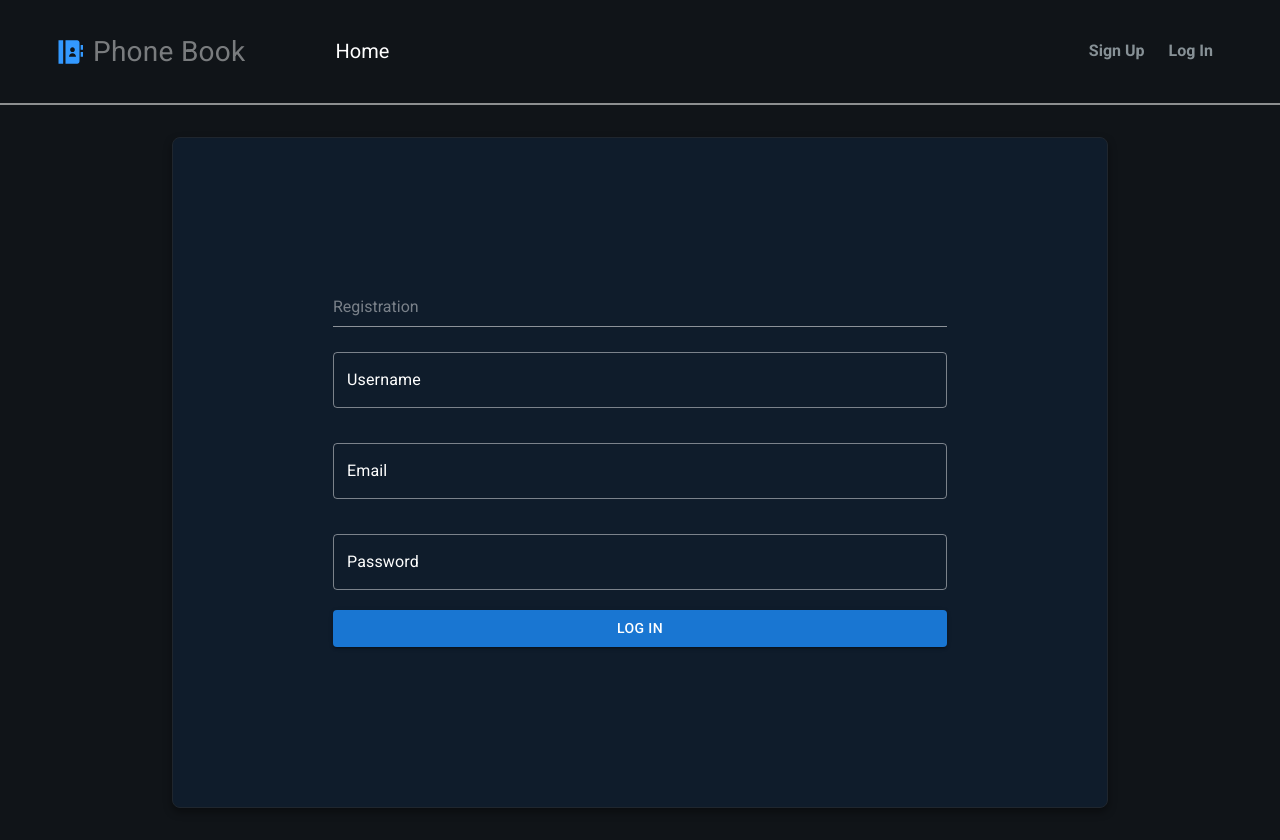
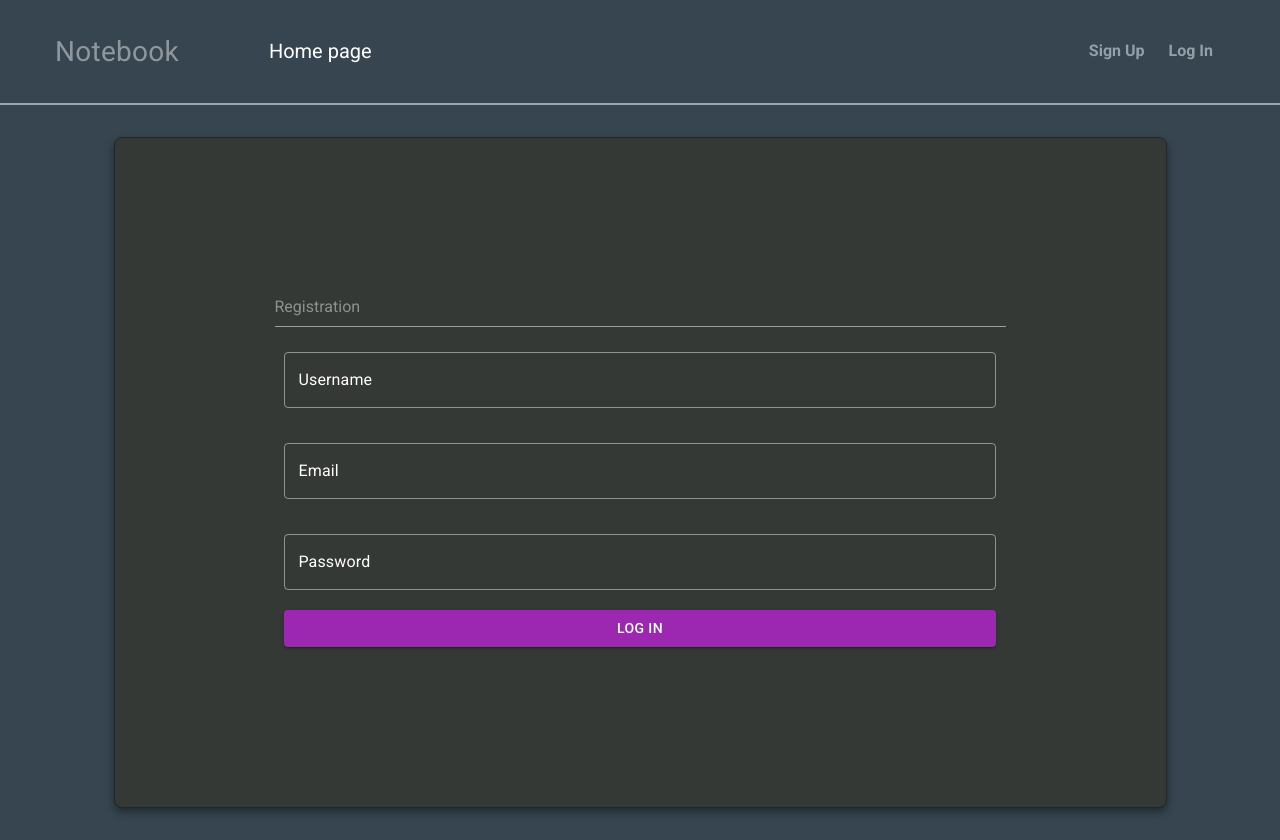
Before and after one commit to Dtimewarp/goit-react-hw-08, a React (Vite) app: page /register in a window 1280 px wide. Built offline with nearby package versions, Linux system fonts and the light colour scheme.

Commit message:
upd styles

```diff
--- a/index.html
+++ b/index.html
@@ -2,7 +2,6 @@
 <html lang="en">
   <head>
     <meta charset="UTF-8" />
-    <link rel="icon" type="image/svg+xml" href="/social.svg" />
     <meta name="viewport" content="width=device-width, initial-scale=1.0" />
 
     <!-- Fonts -->
--- a/src/components/Logo/Logo.jsx
+++ b/src/components/Logo/Logo.jsx
@@ -1,12 +1,10 @@
-import { RiContactsBookFill } from 'react-icons/ri';
 import css from './Logo.module.css';
 import { Typography } from '@mui/material';
 
 export default function Logo() {
   return (
     <Typography variant="body1" className={css.logo} fontSize={28}>
-      <RiContactsBookFill className={css.icon} />
-      Phone Book
+      Notebook
     </Typography>
   );
 }
--- a/src/components/Logo/Logo.module.css
+++ b/src/components/Logo/Logo.module.css
@@ -4,13 +4,3 @@
   gap: 10px;
   color: #fff;
 }
-
-.icon {
-  color: #3399ff;
-  transition: transform 350ms ease-out;
-}
-
-.icon:focus,
-.icon:hover {
-  transform: scale(-1, 1);
-}
--- a/src/components/Navigation/Navigation.jsx
+++ b/src/components/Navigation/Navigation.jsx
@@ -19,11 +19,11 @@ export default function Navigation({ mediaQuery }) {
       {!mediaQuery && (
         <div className={css.navMenu}>
           <NavLink to="/" className={buildLinkClass}>
-            Home
+            Home page
           </NavLink>
           {isLoggedIn && (
             <NavLink to="/contacts" className={buildLinkClass}>
-              Contacts
+              Your contacts
             </NavLink>
           )}
         </div>
--- a/src/components/Navigation/Navigation.module.css
+++ b/src/components/Navigation/Navigation.module.css
@@ -13,7 +13,7 @@
 .navMenu {
   display: flex;
   align-items: center;
-  gap: 20px;
+  gap: 40px;
   font-size: 16px;
 }
 
--- a/src/components/RegisterForm/RegisterForm.jsx
+++ b/src/components/RegisterForm/RegisterForm.jsx
@@ -106,7 +106,7 @@ export default function RegisterForm() {
           sx={{ marginBottom: '20px' }}
           autoComplete="current-password"
         />
-        <Button color="primary" variant="contained" fullWidth type="submit">
+        <Button color="secondary" variant="contained" fullWidth type="submit">
           Log In
         </Button>
       </form>
--- a/src/components/UserMenu/UserMenu.jsx
+++ b/src/components/UserMenu/UserMenu.jsx
@@ -25,7 +25,7 @@ export default function UserMenu({ mediaQuery }) {
         </Badge>
         <Badge
           badgeContent={contacts.length}
-          color="primary"
+          color="secondary"
           max={999}
           showZero
         >
@@ -36,13 +36,13 @@ export default function UserMenu({ mediaQuery }) {
       {mediaQuery && <Typography>Welcome, {user.name} </Typography>}
 
       <Avatar
-        src="https://ps.w.org/user-avatar-reloaded/assets/icon-256x256.png?rev=2540745"
+        src="https://cdn-icons-png.flaticon.com/512/149/149071.png"
         sx={{ bgcolor: deepPurple[500] }}
       >
         {user.name[0]}
       </Avatar>
 
-      <Button type="button" onClick={() => dispatch(logOut())}>
+      <Button type="button" style={{ backgroundColor: '#0818A8', color: 'white' }} onClick={() => dispatch(logOut())}>
         Logout
       </Button>
     </div>
--- a/src/index.css
+++ b/src/index.css
@@ -11,7 +11,7 @@
 body {
   font-family: var(--font-family);
   color: var(--text-color);
-  background-color: #101418;
+  background-color: #36454F;
 }
 
 h1,
--- a/src/pages/Home.jsx
+++ b/src/pages/Home.jsx
@@ -32,8 +32,9 @@ export default function Home() {
             Do not lose contact with those who are very important to you!
             </span>
             <br />
+            <br />
             <span>
-              Keep your contacts here:)
+              Keep your contacts here!
             </span>
           </Typography>
         </Box>
--- a/src/pages/LogIn.jsx
+++ b/src/pages/LogIn.jsx
@@ -10,11 +10,11 @@ export default function LogIn() {
         <title>Login</title>
       </Helmet>
       <Box
-        width={'80%'}
+        width={'90%'}
         my={4}
         mr={'auto'}
         ml={'auto'}
-        bgcolor={'#0f1c2b'}
+        bgcolor={'#353935'}
         border={'1px solid #1f262e'}
         boxShadow={'rgba(0, 0, 0, 0.4) 0px 4px 8px'}
         borderRadius={'8px'}
--- a/src/pages/SignUp.jsx
+++ b/src/pages/SignUp.jsx
@@ -10,11 +10,11 @@ export default function SignUp() {
         <title>Registration</title>
       </Helmet>
       <Box
-        width={'80%'}
+        width={'90%'}
         my={4}
         mr={'auto'}
         ml={'auto'}
-        bgcolor={'#0f1c2b'}
+        bgcolor={'#353935'}
         border={'1px solid #1f262e'}
         boxShadow={'rgba(0, 0, 0, 0.4) 0px 4px 8px'}
         borderRadius={'8px'}
```
Also changed, not shown: src/components/UserMenu/UserMenu.module.css (line endings or trailing spaces).
